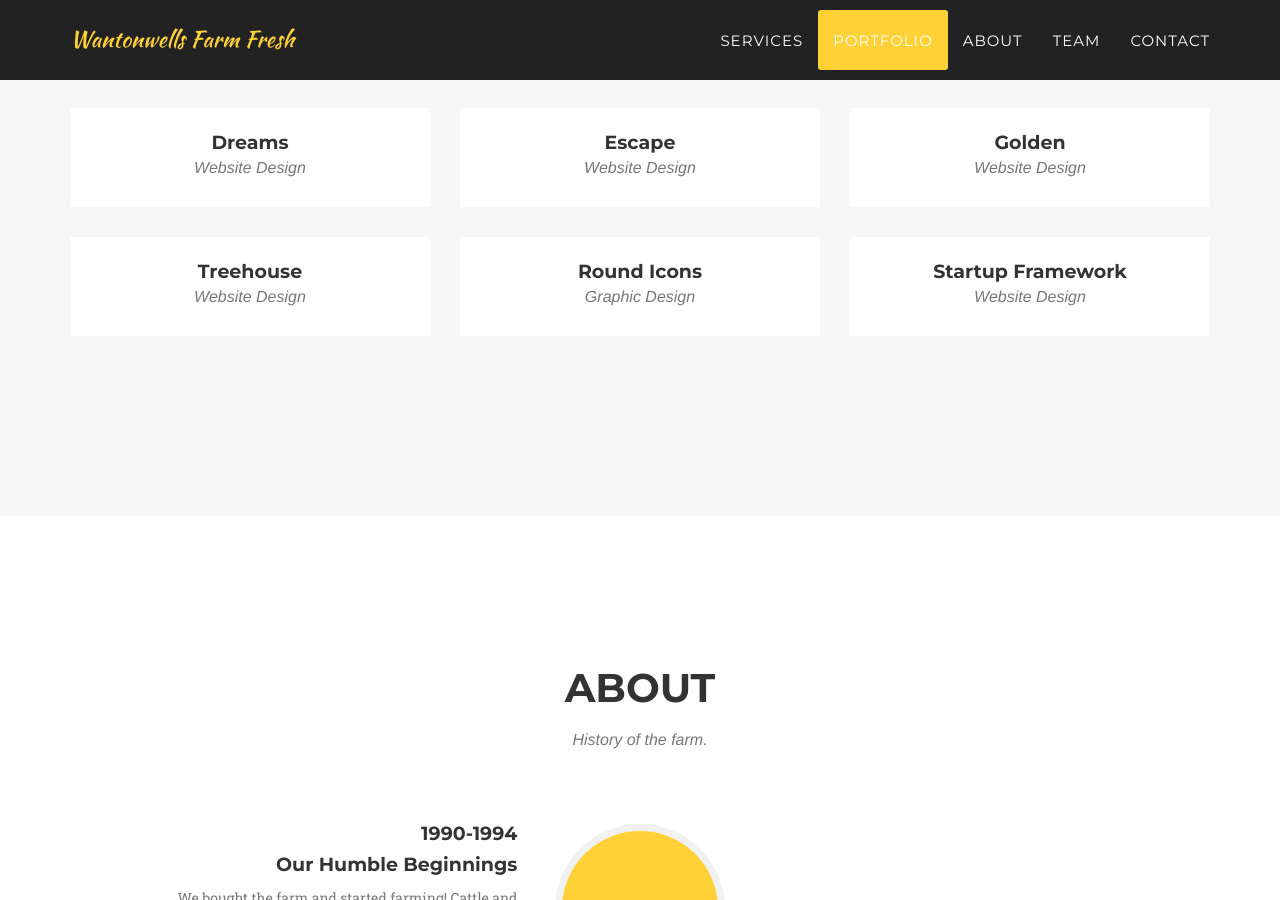
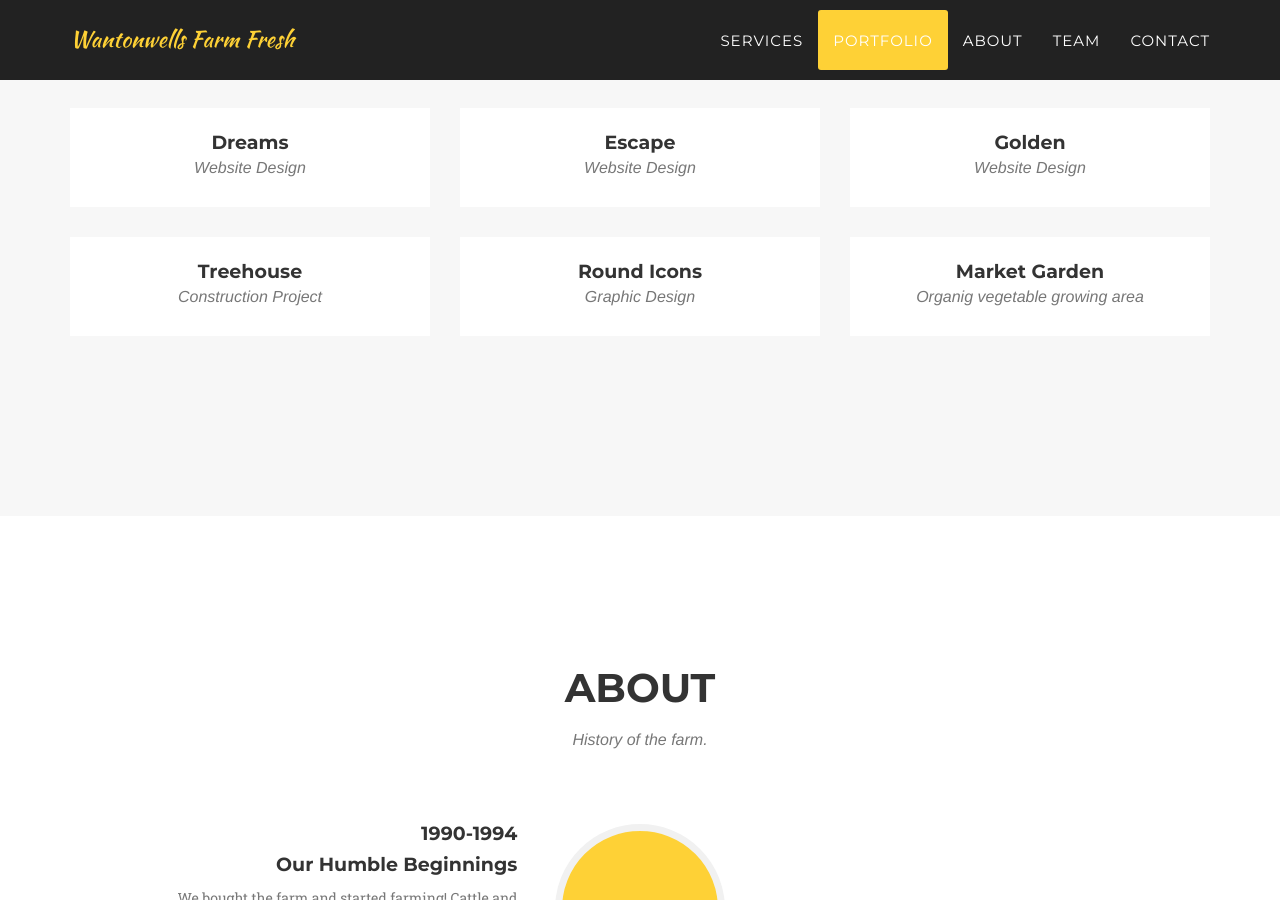
Before and after one commit to pollypeaches/pollypeaches.github.io, a Jekyll site: the page built from _posts/2014-07-14-project-5.markdown, in a window 1280 px wide and 900 px high, scrolled down 1645 px. Built offline with Jekyll 4.4.1, drawn with Linux system fonts in a browser that asks for light colours; some web fonts are replaced.

Commit message:
changed some of the posts

```diff
--- a/_posts/2014-07-14-project-5.markdown
+++ b/_posts/2014-07-14-project-5.markdown
@@ -1,6 +1,6 @@
 ---
-title: Startup Framework
-subtitle: Website Design
+title: Market Garden
+subtitle: Organig vegetable growing area
 layout: default
 modal-id: 5
 date: 2014-07-14
@@ -10,6 +10,6 @@ alt: image-alt
 project-date: April 2014
 client: Start Bootstrap
 category: Web Development
-description: Lorem ipsum dolor sit amet, usu cu alterum nominavi lobortis. At duo novum diceret. Tantas apeirian vix et, usu sanctus postulant inciderint ut, populo diceret necessitatibus in vim. Cu eum dicam feugiat noluisse.
+description: Growing vegetables
 
 ---
--- a/_posts/2014-07-15-project-4.markdown
+++ b/_posts/2014-07-15-project-4.markdown
@@ -1,6 +1,6 @@
 ---
 title: Treehouse
-subtitle: Website Design
+subtitle: Construction Project
 layout: default
 modal-id: 4
 date: 2014-07-15
```
Also changed, not shown: other parts of _posts/2014-07-15-project-4.markdown (+1 -1 lines).
